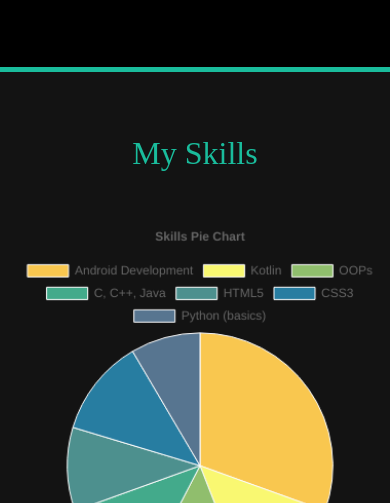
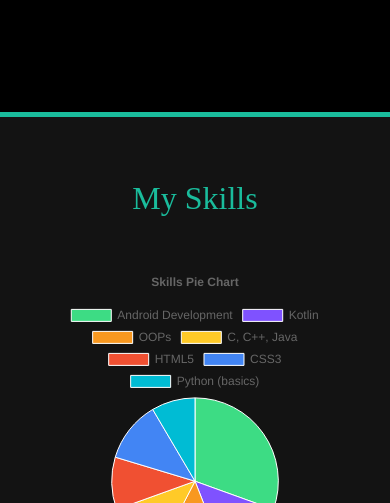
Before and after one commit to jayagarwal-github/Portfolio, a plain HTML site: page index.html in a window 390 px wide. Shown: the part 1497-2000 px from the top of the page. Drawn offline with nearby package versions, Linux system fonts and the light colour scheme.

Commit message:
Improve design of Pie chart and responsiveness

```diff
--- a/script.js
+++ b/script.js
@@ -95,13 +95,13 @@ document.addEventListener('DOMContentLoaded', function() {
                 label: 'Skill Levels',
                 data: [90, 40, 40, 35, 30, 35, 25], // Adjust these values as needed
                 backgroundColor: [
-                '#f9c74f',  // Yellow
-                '#f9f871',
-                '#90be6d',  // Green
-                '#43aa8b',
-                '#4d908e',  // Blue-Green
-                '#277da1',
-                '#577590'   // Dark Blue
+                        '#3DDC84',  // Android Green
+                        '#7F52FF',  // Kotlin Purple
+                        '#f89820',  // Java Orange
+                        '#FFCA28',  // Firebase Yellow
+                        '#F05032',  // Git Red
+                        '#4285F4',  // Google Blue
+                        '#00BCD4'   // Cyan
 ],
                 borderColor: '#fff',
                 borderColor: '#fff',
--- a/style.css
+++ b/style.css
@@ -7,7 +7,6 @@ body {
     box-sizing: border-box;
     background-color: #000000;
     color:  #1ABC9C;
-
 }
 
 body.dark-theme {
@@ -420,35 +419,16 @@ nav ul li a {
     }
 }
 
-@media (max-width: 768px) {
-    #home, #about, #projects, #contact {
-        padding: 30px;
-    }
-
-    #home h1 {
-        font-size: 2.8em;
-    }
-
-    #home h2 {
-        font-size: 2em;
-    }
-
-    #home p {
-        font-size: 1.5em;
-    }
-}
-
 @media (max-width: 480px) {
     #home, #about, #projects, #contact {
         padding: 30px;
     }
 
     #home{
-        display:inline-block;
-        margin-top: 250px;
-        min-height: 70vh;
         align-items: center;
         justify-content: center;
+        margin-top: 25vh;
+        min-height: 80vh;
         animation: ease-in-out 5s;
     }
 
@@ -462,6 +442,7 @@ nav ul li a {
 
     #home p {
         font-size: 1em;
+        /* white-space: nowrap; */
     }
 }
 
@@ -788,25 +769,27 @@ nav ul li a {
 }
 
 #skillsChart {
-    width: 500px !important;
-    height: 500px !important;
-    margin: 20px auto;
-    position: relative;
+    width: 80%; /* Use percentage instead of vh */
+    height: auto; /* Maintain aspect ratio */
+    margin: 20px auto; /* Center align */
     display: block;
+    max-width: 500px; /* Set a maximum width */
 }
 
 /* Skills Section Styles */
 @media screen and (max-width: 768px) {
     #skillsChart {
-        width: 350px !important;
-        height: 350px !important;
+        width: 90%; /* Adjust percentage for smaller screens */
+        height: auto;
+        max-width: 400px; /* Set a maximum width */
     }
 }
 
 @media screen and (max-width: 480px) {
     #skillsChart {
-        width: 380px !important;
-        height: 380px !important;
+        width: 95%; /* Adjust percentage for smaller screens */
+        height: auto;
+        max-width: 300px; /* Set a maximum width */
     }
 }
 
@@ -913,7 +896,7 @@ nav ul li a {
     display: flex;
     justify-content: center;
     margin: 10px 0;
-    gap: 50px;
+    gap: 40px;
     padding: 20px;
 }
 
@@ -1051,8 +1034,8 @@ nav ul li a {
         display: flex;
         justify-content: center;
         margin: 10px 0;
-        gap: 35px;
-        padding: 20px;
+        gap: 20px;
+        /* padding: 10px; */
     }
 
     .contact-icon {
@@ -1063,7 +1046,7 @@ nav ul li a {
         color: #333;
         transition: transform 0.3s ease, color 0.3s ease;
         border: none;
-        font-size: 1.8em;
+        font-size: 1.6em;
         transition: color 0.3s;
     }
 
@@ -1200,3 +1183,8 @@ footer p {
     margin: 0;
     font-size: 1em;
 }
+
+
+/* 570 785 */
+
+/* 469 676 */
```
